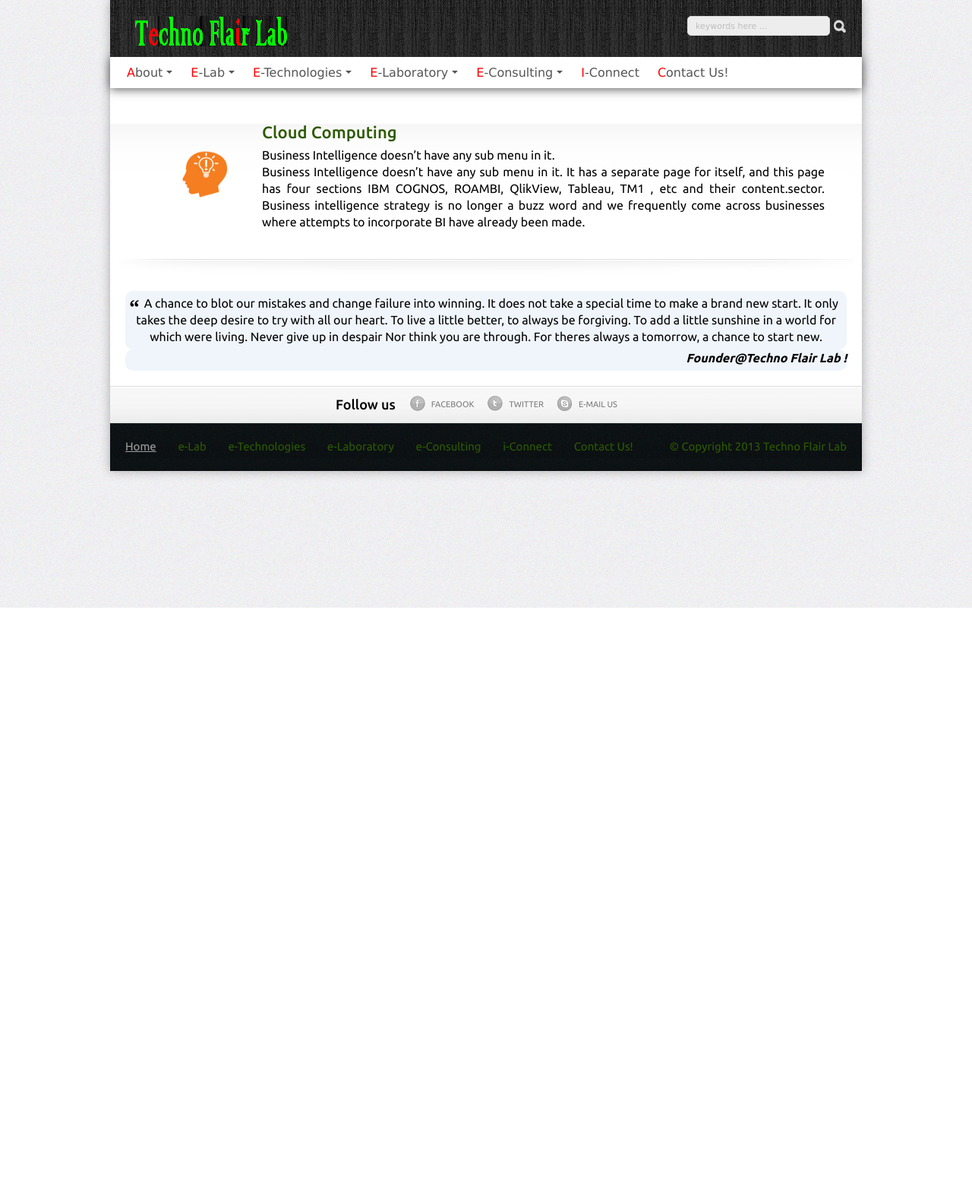
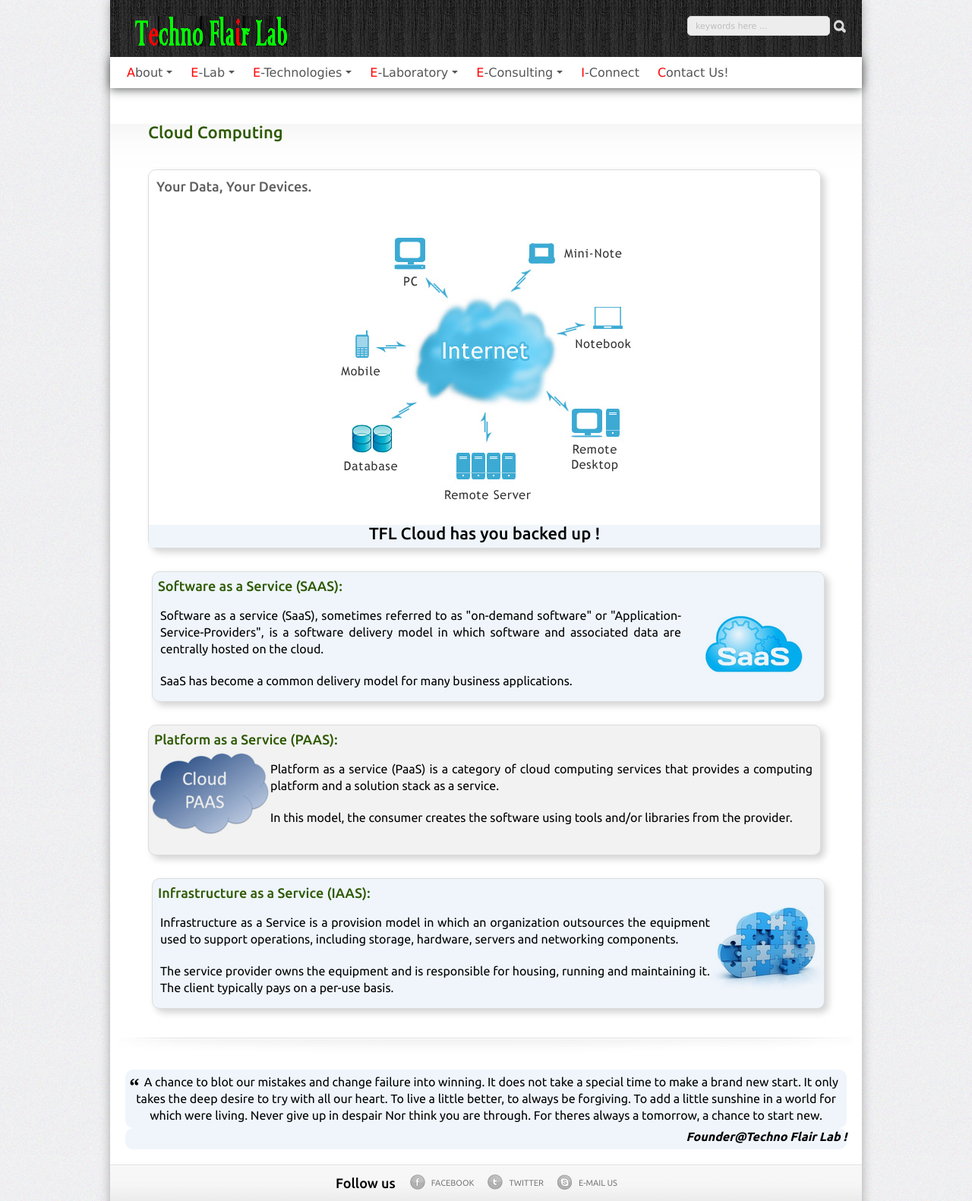
Before and after one commit to ccsCoder/technoflarePHP, a PHP site: page /pages/cloud_computing.php in a window 1280 px wide. Shown: the top 1581 px of the page at 76% size. Before the commit the page ends 800 px from the top, so only its background shows below. Run offline with PHP 8.4, Linux system fonts and the light colour scheme.

Commit message:
-- Cloud Computing page

```diff
--- a/css/style.css
+++ b/css/style.css
@@ -227,6 +227,14 @@ div.illustrated_text_center {
     background-color:transparent;
     transition: box-shadow 1s;
     box-shadow: 5px 5px 10px lightgray;
+}
+div.illustrated_text_center>h3 {
+    margin-left: 10px;
+    margin-top: 10px;
+}
+div.illustrated_text_center:hover {
+    box-shadow: 5px 5px 10px gray;
+    cursor: pointer;
 }
 
 div.illustrated_text_left {
--- a/pages/cloud_computing.php
+++ b/pages/cloud_computing.php
@@ -1,31 +1,14 @@
 <?php
 
-/*
- * To change this license header, choose License Headers in Project Properties.
- * To change this template file, choose Tools | Templates
- * and open the template in the editor.
- */
 
-?>
-<?php
-/*
- * Business Intelligence doesn’t have any sub menu in it. It has a separate page for itself, and this page has four sections IBM Cognos, ROAMBI, Qlik View and TM1 and their content.
-  i) IBM Cognos
-  IBM Cognos has two section in the same page Dashboarding and Mobility and their content.
-  ii) ROAMBI
-  ROAMBI has its content in the page.
-  iii) Qlik View
-  Qlik View has its content in the page.
-  iv) TM1
-  TM1 has its content in the page.
- */
+
 ?>
 <!DOCTYPE html>
 <html lang="en" style="-webkit-text-size-adjust: 100%; -ms-text-size-adjust: 100%;">
     <head>
         <meta charset="utf-8" />
         <meta name="viewport" content="width=device-width, initial-scale=1, minimum-scale=1, maximum-scale=1, user-scalable=0" />
-        <title>Techno Flair Lab</title>
+        <title>Techno Flair Lab: Cloud</title>
         <link rel="shortcut icon" type="../image/x-icon" href="../css/images/favicon.ico" />
         <link rel="stylesheet" href="../css/style.css" type="text/css" media="all" />
         <link href='http://fonts.googleapis.com/css?family=Ubuntu:400,500,700' rel='stylesheet' type='text/css' />
@@ -61,14 +44,48 @@
                     <div class="main">
                         <section class="cols">
                             <div class="col_inner">
-                                <div class="title_img"><img src="../images/bi.png" height ="130px" width="150px" alt="" /></div>
                                 <div class="col-cnt-inner">
                                     <h2>Cloud Computing</h2>
-                                    <p>Business Intelligence doesn’t have any sub menu in it.
-                                    </p>
-                                    <p>
-                                        Business Intelligence doesn’t have any sub menu in it. It has a separate page for itself, and this page has four sections IBM COGNOS, ROAMBI, QlikView, Tableau, TM1 , etc and their content.sector. Business intelligence strategy is no longer a buzz word and we frequently come across businesses where attempts to incorporate BI have already been made.
-                                    </p>
+                                    <div class="illustrated_text_center" >
+                                        <h3 style="text-align: left">Your Data, Your Devices.</h3>
+                                        <br/>
+                                        <img src="../images/cloudcomputing.png" alt="cloudComputing" style="float:center"/>
+                                        <br/>
+                                        <h2 style="color:black;background-color: #EFF5FB">TFL Cloud has you backed up !</h2>
+                                    </div>
+                                    <div class="illustrated_text_right" >
+                                                <h3>Software as a Service (SAAS):</h3>
+                                                <img src="../images/saas.png" alt="lost data" style="height:100px;width:188px" />
+                                                <p>
+                                                   Software as a service (SaaS), sometimes referred to as "on-demand software" or "Application-Service-Providers",
+                                                   is a software delivery model in which software and associated data are centrally hosted on the cloud.
+                                                </p>
+                                                <p>
+                                                    SaaS has become a common delivery model for many business applications.
+                                                </p>
+                                     </div>
+                                    <div class="illustrated_text_left">
+                                        <h3>Platform as a Service (PAAS):</h3>
+                                        <img src="../images/pass.png" alt="picture_icon" style="width:160px;height:109px"/>
+                                        <p>
+                                            Platform as a service (PaaS) is a category of cloud computing services that provides a computing platform
+                                            and a solution stack as a service.
+                                        </p>
+                                        <p>
+                                            In this model, the consumer creates the software using tools and/or libraries from the provider.
+                                        </p>
+                                    </div>
+                                    <div class="illustrated_text_right">
+                                        <h3>Infrastructure as a Service (IAAS):</h3>
+                                        <img src="../images/iaas.png" alt="happy comptuer" style="width:150px;height:110px" />
+                                        <p>
+                                            Infrastructure as a Service is a provision model in which an organization outsources
+                                            the equipment used to support operations, including storage, hardware, servers and networking components.
+                                        </p>
+                                        <p>
+                                            The service provider owns the equipment and is responsible for housing, running and maintaining it. The client typically pays on a per-use basis.
+                                        </p>
+                                    </div>
                                 </div>
                             </div>
                             <div class="cl">&nbsp;</div>
```
Also changed, not shown: images/cloudcomputing.png (added), images/iaas.png (added), images/pass.png (added), images/saas.png (added).
